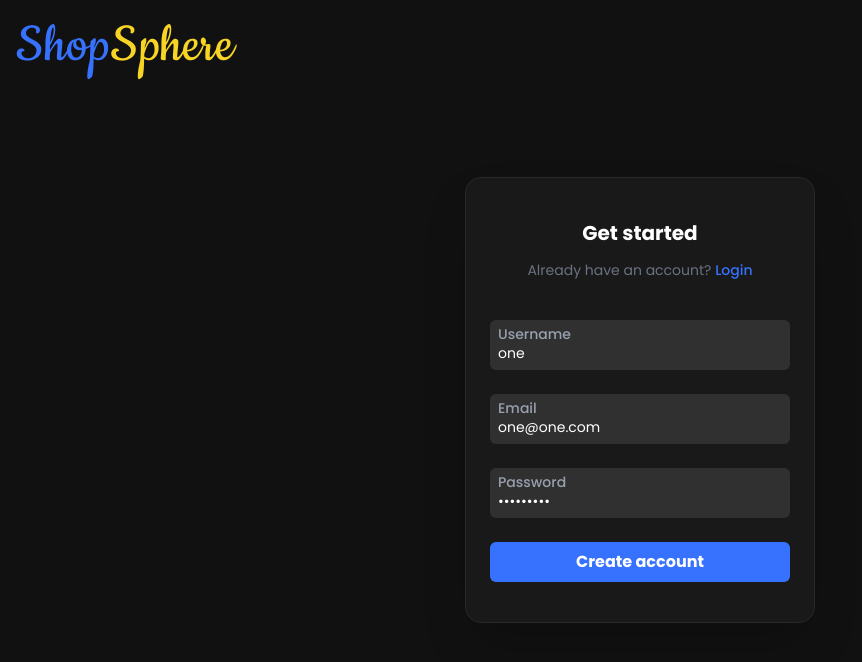
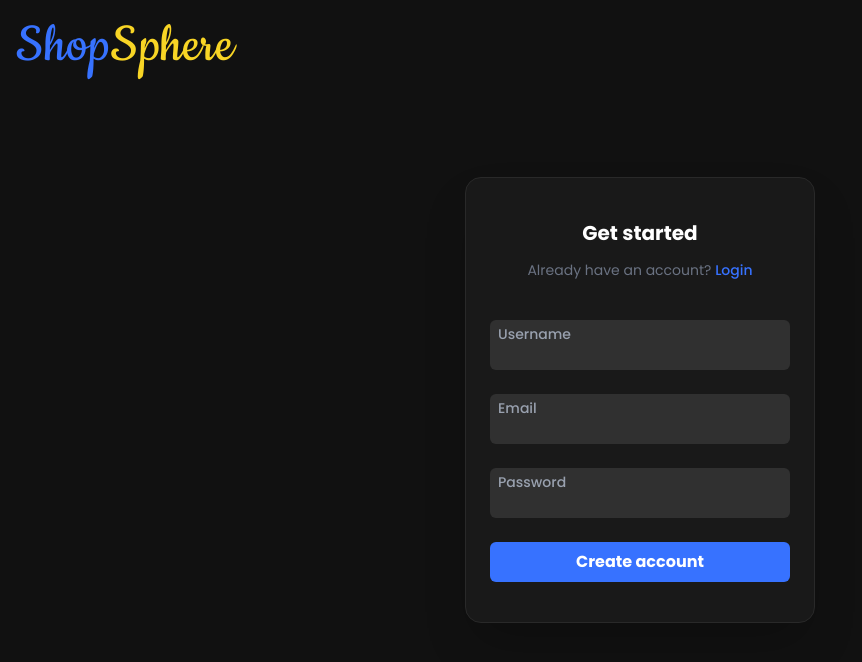
Before and after one commit to subodhsingh2004/shopsphere, a React (Vite) app in the folder frontend/: page /signup in a window 1280 px wide. Shown: the top 662 px of the page, without its empty margins (0-862 px from the left). Built offline with nearby package versions, Linux system fonts and the light colour scheme.

Commit message:
fix apiError

```diff
--- a/frontend/src/pages/Signup.jsx
+++ b/frontend/src/pages/Signup.jsx
@@ -6,16 +6,15 @@
 import Loader from "../components/Loader.jsx"
 import OtpInput from "../components/OtpInput.jsx"
 import { login } from "../slices/userSlice.js"
-import axios from "axios"
 
 function Signup() {
 
     const dispatch = useDispatch()
 
     const navigate = useNavigate()
-    const [username, setUsername] = useState("one")
-    const [email, setEmail] = useState("one@one.com")
-    const [password, setPassword] = useState("oneoneone")
+    const [username, setUsername] = useState("")
+    const [email, setEmail] = useState("")
+    const [password, setPassword] = useState("")
 
     const [loadingStatus, setLoadingStatus] = useState(false)
     const [otpFormStatus, setOtpFormStatus] = useState(false)
```
Also changed, not shown: 2 other files (tests, documents, lock files or other folders).
